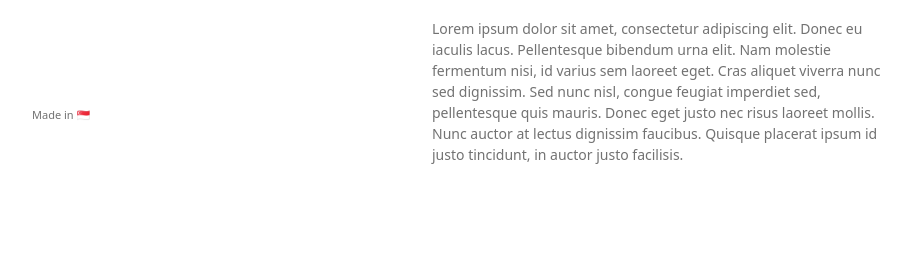
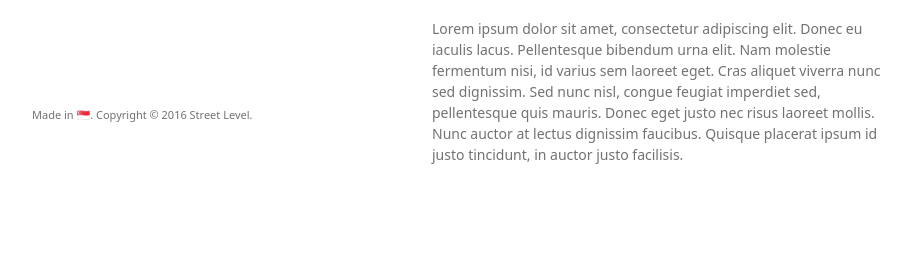
Before and after one commit to samueltwx/street-level.github.io, a Jekyll site: the page built from index.html, in a window 1280 px wide. Shown: the part 706-979 px from the top of the page, without its empty margins (178-1100 px from the left). Built offline with Jekyll 4.4.1, drawn with Linux system fonts in a browser that asks for light colours; some web fonts are replaced.

Commit message:
Update default.html

```diff
--- a/_layouts/default.html
+++ b/_layouts/default.html
@@ -29,7 +29,7 @@
 <p>{{ content }}</p>
       </section>
       <footer>
-        <p><small>Made in 🇸🇬</a></small></p>
+        <p><small>Made in 🇸🇬. Copyright © 2016 Street Level.</a></small></p>
       </footer>
     </div>
     <script src="{{ site.url }}/javascripts/scale.fix.js"></script>
```
